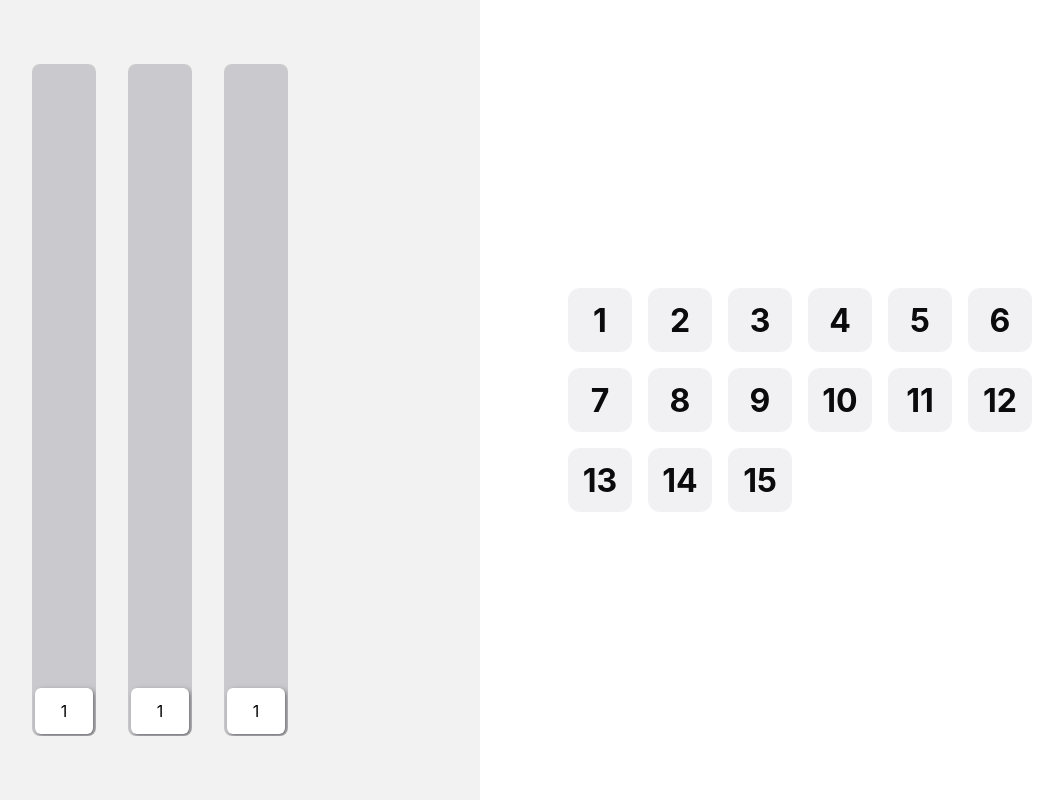
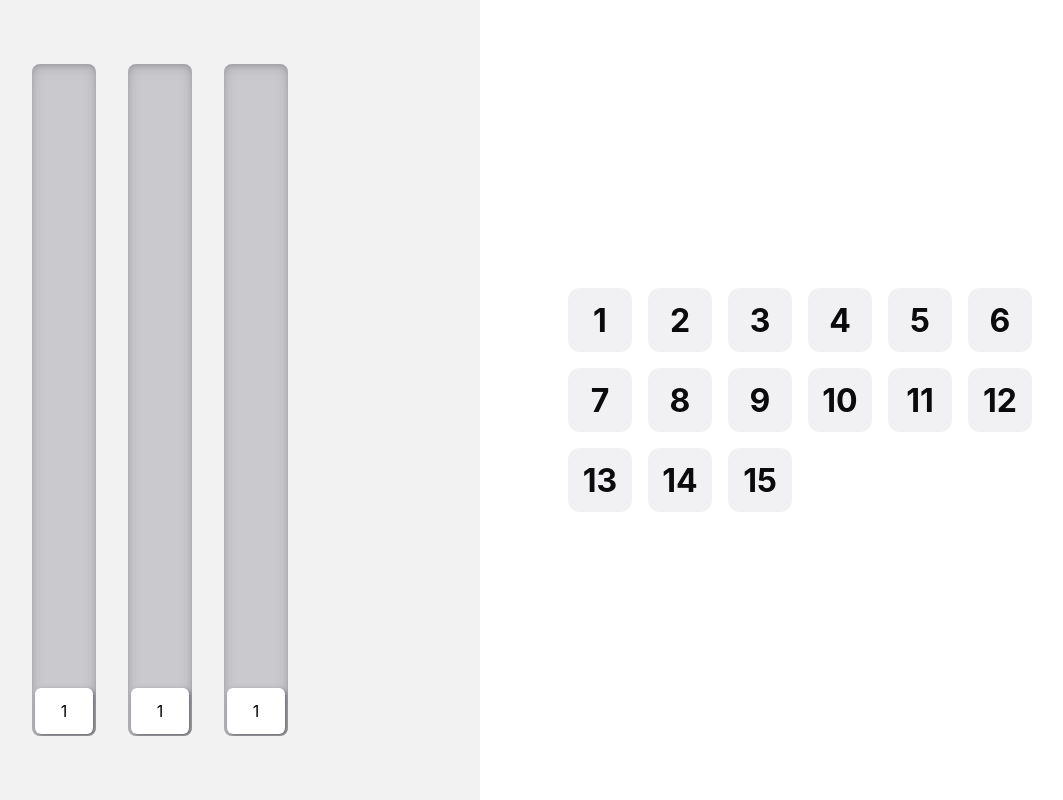
Before and after one commit to tnraro/elevator-demo, a React (Vite) app: page / in a window 1280 px wide. Shown: the whole page, without its empty margins (160-1223 px from the left). Built offline with nearby package versions, Linux system fonts and the light colour scheme; a web font is replaced by a local one.

Commit message:
add inset shadow to shaft

```diff
--- a/src/features/elevator-shaft.module.css
+++ b/src/features/elevator-shaft.module.css
@@ -5,4 +5,8 @@
   border-radius: 0.5rem;
   background: hsl(240deg 3% 80%);
   overflow: hidden;
+  box-shadow:
+    0px 2px 4px inset hsl(240deg 10% 10% / 0.1),
+    0px 2px 8px inset hsl(240deg 10% 10% / 0.1),
+    0px 2px 16px inset hsl(240deg 10% 10% / 0.1);
 }
```
